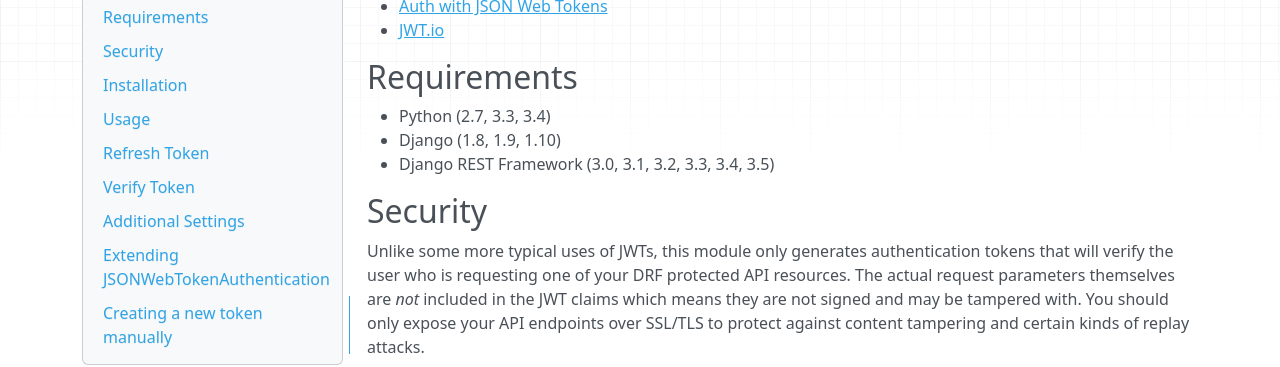
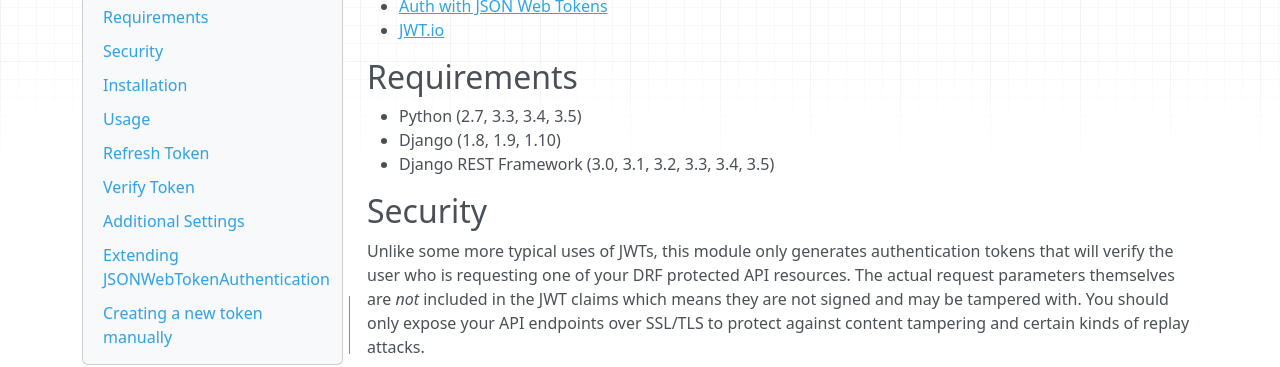
Before and after one commit to igodev0001/django-rest-framework-jwt, an MkDocs documentation site: the page built from docs/index.md, in a window 1280 px wide and 900 px high, scrolled down 306 px. Shown: the part 155-522 px from the top of the window. Built offline with MkDocs 1.6.1, drawn with Linux system fonts in a browser that asks for light colours; nearby versions of some CDN libraries.

Commit message:
Add support for python 3.5

```diff
--- a/.travis.yml
+++ b/.travis.yml
@@ -1,3 +1,5 @@
+python: '3.5'
+
 language: python
 
 sudo: false
@@ -45,6 +47,9 @@ env:
     - TOX_ENV=py34-django1.10-drf3.4
     - TOX_ENV=py34-django1.10-drf3.5
 
+    - TOX_ENV=py35-django1.10-drf3.4
+    - TOX_ENV=py35-django1.10-drf3.5
+
 matrix:
   fast_finish: true
 
--- a/docs/index.md
+++ b/docs/index.md
@@ -27,7 +27,7 @@ If you want to know more about JWT, check out the following resources:
 
 ## Requirements
 
-- Python (2.7, 3.3, 3.4)
+- Python (2.7, 3.3, 3.4, 3.5)
 - Django (1.8, 1.9, 1.10)
 - Django REST Framework (3.0, 3.1, 3.2, 3.3, 3.4, 3.5)
 
--- a/setup.py
+++ b/setup.py
@@ -107,6 +107,7 @@ setup(
         'Programming Language :: Python :: 3',
         'Programming Language :: Python :: 3.3',
         'Programming Language :: Python :: 3.4',
+        'Programming Language :: Python :: 3.5',
         'Topic :: Internet :: WWW/HTTP',
     ]
 )
```
Also changed, not shown: README.rst, 1 other file.
